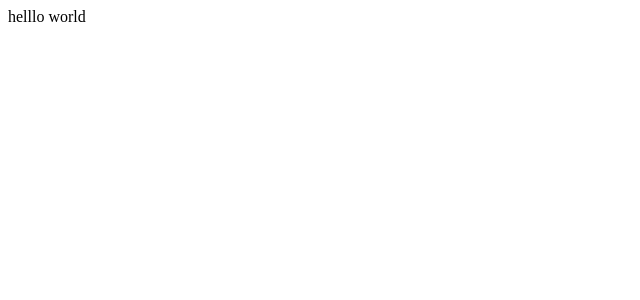
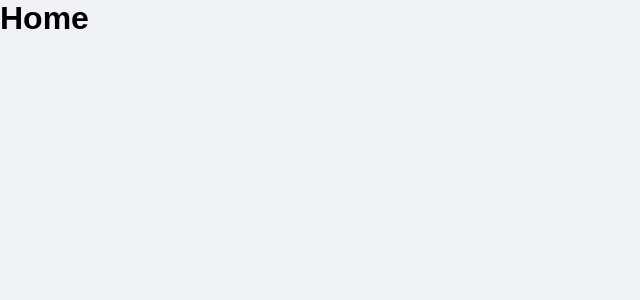
Before and after one commit to guilhermekuni/builders-weather-app, a React (Create React App) app: page / in a window 1280 px wide. Shown: the top 300 px of the page, without its empty margins (0-640 px from the left). Built offline with nearby package versions, Linux system fonts and the light colour scheme.

Commit message:
feat: create routes and global style

```diff
--- a/package.json
+++ b/package.json
@@ -5,6 +5,7 @@
   "dependencies": {
     "axios": "^0.20.0",
     "cra-template": "1.0.3",
+    "date-fns": "^2.16.1",
     "prop-types": "^15.7.2",
     "react": "^17.0.1",
     "react-dom": "^17.0.1",
@@ -34,7 +35,7 @@
     ]
   },
   "devDependencies": {
-    "eslint": "^7.11.0",
+    "eslint": "6.8.0",
     "eslint-config-airbnb": "^18.2.0",
     "eslint-config-prettier": "^6.14.0",
     "eslint-plugin-import": "^2.22.1",
--- a/src/App.js
+++ b/src/App.js
@@ -1,11 +1,17 @@
 import React from 'react';
+import { BrowserRouter as Router } from 'react-router-dom';
 
-function App() {
-  return (
-    <div className="App">
-      helllo world
-    </div>
-  );
-}
+import Routes from './routes';
+
+import GlobalStyle from './styles/global';
+
+const App = () => (
+  <>
+    <GlobalStyle />
+    <Router>
+      <Routes />
+    </Router>
+  </>
+);
 
 export default App;
--- a/src/index.js
+++ b/src/index.js
@@ -6,5 +6,5 @@ ReactDOM.render(
   <React.StrictMode>
     <App />
   </React.StrictMode>,
-  document.getElementById('root')
+  document.getElementById('root'),
 );
--- a/src/pages/Home/index.js
+++ b/src/pages/Home/index.js
@@ -0,0 +1,7 @@
+import React from 'react';
+
+const Home = () => {
+  return <h1>Home</h1>;
+};
+
+export default Home;
--- /dev/null
+++ b/src/routes/index.js
@@ -0,0 +1,13 @@
+import React from 'react';
+
+import { Switch, Route } from 'react-router-dom';
+
+import Home from '../pages/Home';
+
+const Routes = () => (
+  <Switch>
+    <Route path="/" exact component={Home} />
+  </Switch>
+);
+
+export default Routes;
--- /dev/null
+++ b/src/styles/global.js
@@ -0,0 +1,23 @@
+import { createGlobalStyle } from 'styled-components';
+
+export default createGlobalStyle`
+  * {
+    margin: 0;
+    padding: 0;
+    outline: 0;
+    box-sizing: border-box;
+  }
+
+  body {
+    background: #F0F2F5 ;
+    -webkit-font-smoothing: antialiased
+  }
+
+  body, input, button {
+    font: 16px "Poppins", sans-serif;
+  }
+
+  button {
+    cursor: pointer;
+  }
+`;
```
Also changed, not shown: .eslintrc.json, 1 other file (tests, documents, lock files or other folders).
